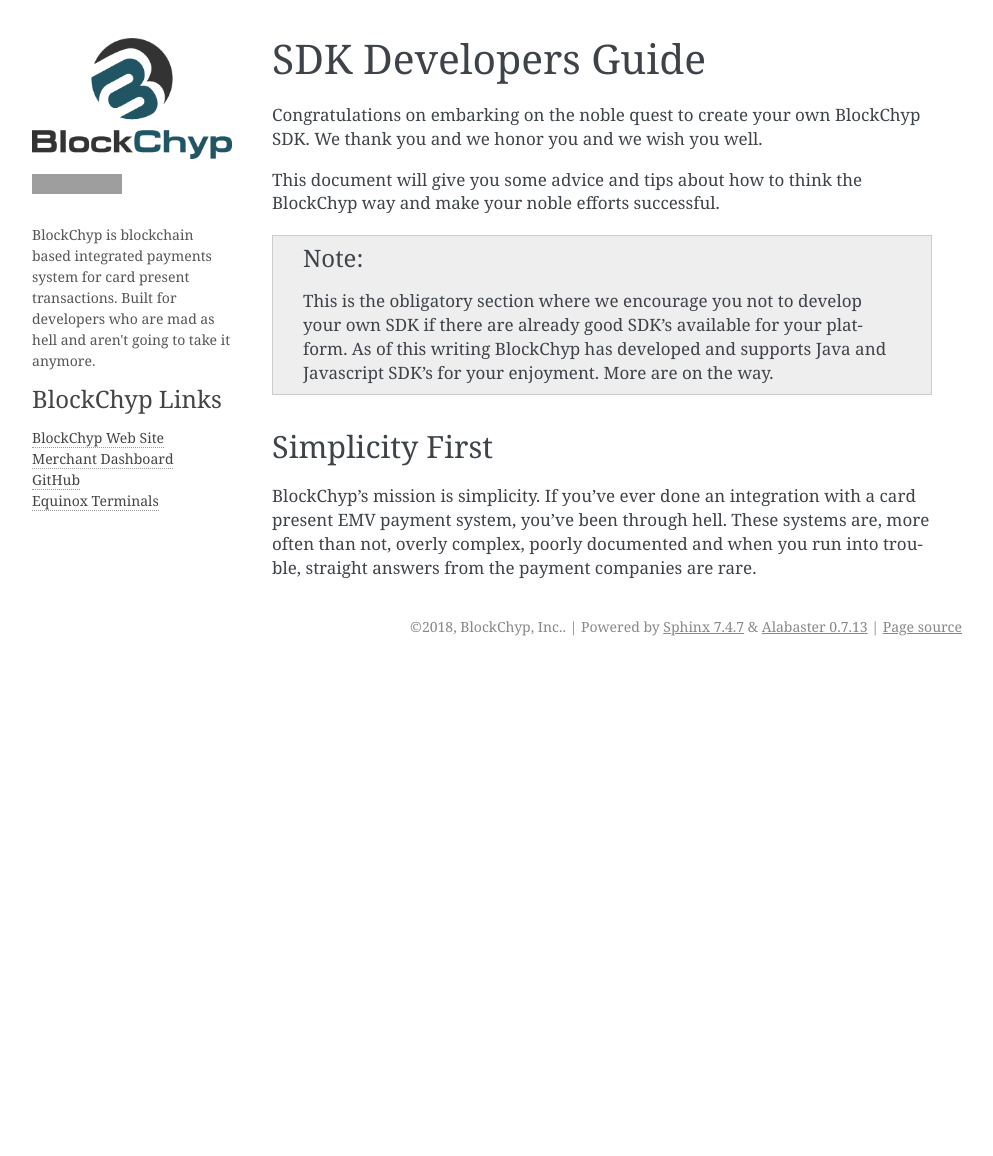
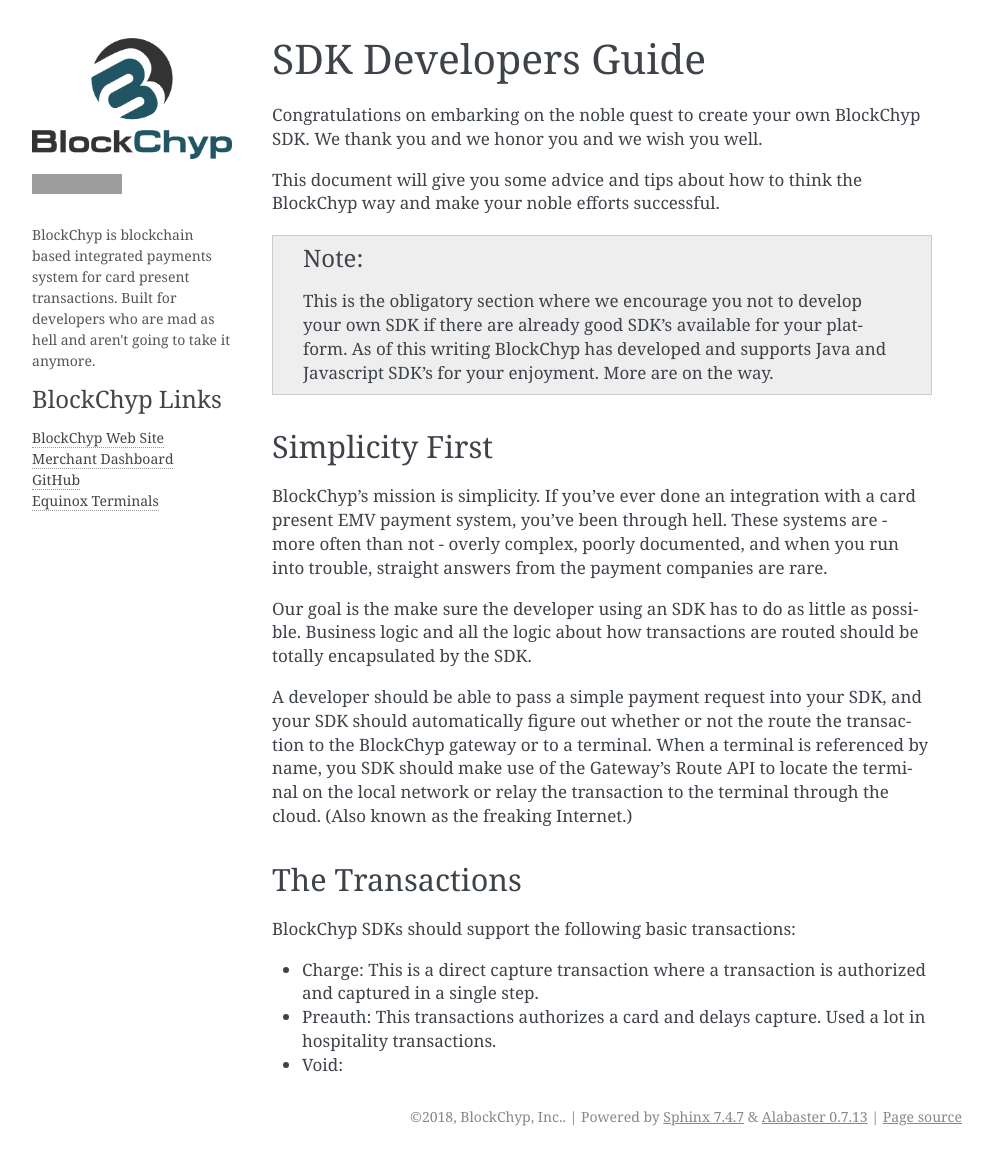
Before and after one commit to blockchyp/developer-docs, a Sphinx documentation site: the page built from docs/sdk-guide/index.rst, in a window 1280 px wide. Shown: the whole page, without its empty margins (148-1141 px from the left). Built offline with Sphinx 7.4.7, drawn with Linux system fonts in a browser that asks for light colours; before the commit the page ends 900 px from its top, so only the background shows below that; grey boxes are pictures that could not be loaded.

Commit message:
Adding tx section.

```diff
--- a/docs/index.rst
+++ b/docs/index.rst
@@ -8,7 +8,7 @@
 
 Welcome to BlockChyp's developer documentation center.
 
-SDK's and Clients
+SDKs and Clients
 -----------------
 
 - `Javascript SDK <https://github.com/blockchyp/blockchyp-js>`_
--- a/docs/sdk-guide/index.rst
+++ b/docs/sdk-guide/index.rst
@@ -15,6 +15,26 @@
 ----------------
 
 BlockChyp's mission is simplicity.  If you've ever done an integration with a
-card present EMV payment system, you've been through hell.  These systems are,
-more often than not, overly complex, poorly documented and when you run into
+card present EMV payment system, you've been through hell.  These systems are -
+more often than not - overly complex, poorly documented, and when you run into
 trouble, straight answers from the payment companies are rare.
+
+Our goal is the make sure the developer using an SDK has to do as little as
+possible.  Business logic and all the logic about how transactions are routed
+should be totally encapsulated by the SDK.
+
+A developer should be able to pass a simple payment request into your SDK, and
+your SDK should automatically figure out whether or not the route the transaction
+to the BlockChyp gateway or to a terminal.  When a terminal is referenced by name,
+you SDK should make use of the Gateway's Route API to locate the terminal on the
+local network or relay the transaction to the terminal through the cloud. (Also
+known as the freaking Internet.)
+
+The Transactions
+----------------
+
+BlockChyp SDKs should support the following basic transactions:
+
+- Charge: This is a direct capture transaction where a transaction is authorized and captured in a single step.
+- Preauth: This transactions authorizes a card and delays capture.  Used a lot in hospitality transactions.
+- Void:
```
